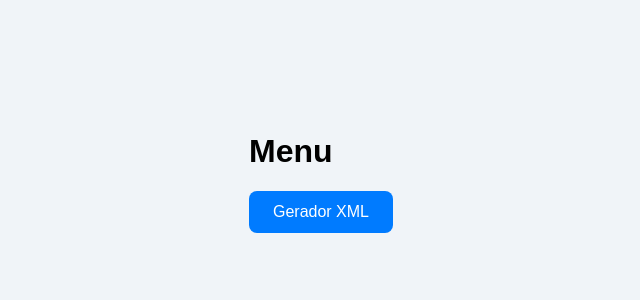
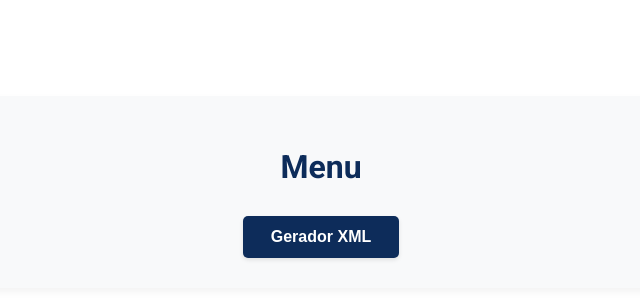
Before and after one commit to vitorsilvaMRS/sharepoint-site, a plain HTML site: page index.html in a window 1280 px wide. Shown: the part 228-528 px from the top of the page, without its empty margins (319-959 px from the left). Drawn offline with Linux system fonts and the light colour scheme.

Commit message:
Add files via upload

```diff
--- a/XML/XML.css
+++ b/XML/XML.css
@@ -1,99 +1,138 @@
+@import url("https://fonts.googleapis.com/css2?family=Roboto:wght@400;700&display=swap");
+
 body {
-    font-family: Arial, sans-serif;
+    font-family: 'Roboto', sans-serif; /* Use Roboto font */
     margin: 0;
-    padding: 0;
-    background-color: #f4f4f4;
+    padding: 20px; /* Add padding */
+    background-color: #ffffff; /* White background */
     display: flex;
     justify-content: center;
-    align-items: center;
-    height: 100vh;
-    width: 100vw;
+    align-items: flex-start; /* Align container to top */
+    min-height: 100vh;
+    color: #333;
 }
 
 .container {
     display: flex;
     flex-direction: column;
-    align-items: center; /* Centraliza os itens */
-    justify-content: center;
-    max-width: 600px;
-    width: 90%; /* Garante que não fique muito estreito */
-    min-height: 400px; /* Evita que fique esmagado */
-    background: white;
-    padding: 20px;
+    align-items: center;
+    justify-content: flex-start; /* Align content to top */
+    max-width: 800px; /* Consistent max-width */
+    width: 90%;
+    background: #f8f9fa; /* Light grey background */
+    padding: 30px;
     border-radius: 8px;
-    box-shadow: 0 0 10px rgba(0, 0, 0, 0.1);
+    box-shadow: 0 4px 8px rgba(0, 0, 0, 0.05);
     text-align: center;
+    margin-top: 30px; /* Add margin from top */
 }
 
+h1 {
+    color: #0d2c5a; /* Blue title */
+    margin-bottom: 20px;
+}
+
+label {
+    display: block; /* Ensure labels are on their own line */
+    margin-bottom: 5px;
+    font-weight: bold;
+    color: #0d2c5a; /* Blue labels */
+    text-align: center; /* Align labels center */
+    width: 100%; /* Make labels take full width */
+}
+
+input[type="text"],
+textarea {
+    width: calc(100% - 22px); /* Adjust width considering padding and border */
+    padding: 10px;
+    margin-bottom: 15px;
+    border: 1px solid #ccc;
+    border-radius: 5px;
+    font-family: 'Roboto', sans-serif;
+    font-size: 14px;
+}
+
+textarea {
+    height: 100px; /* Adjust height */
+    resize: vertical; /* Allow vertical resize */
+    text-align: center; /* Center the text horizontally */
+}
 
 button {
     margin-top: 10px;
-    padding: 10px;
+    padding: 10px 20px; /* Adjusted padding */
     border: none;
-    background: #007BFF;
+    background: #0d2c5a; /* Blue background */
     color: white;
     cursor: pointer;
     border-radius: 5px;
+    font-family: 'Roboto', sans-serif;
+    font-weight: bold;
+    font-size: 15px;
+    transition: background-color 0.3s ease, transform 0.1s ease;
+    box-shadow: 0 2px 4px rgba(0, 0, 0, 0.1);
 }
 
 button:hover {
-    background: #0056b3;
+    background: #0a2145; /* Darker blue on hover */
+    transform: translateY(-1px);
+}
+
+button:active {
+    transform: translateY(0px);
+    box-shadow: none;
 }
 
 #structureList {
     list-style: none;
     padding: 0;
+    width: 100%; /* Make list take full width */
+    margin-top: 20px;
 }
 
 #structureList li {
-    background: #e0e0e0;
-    padding: 10px;
-    margin: 5px;
+    background: #e9ecef; /* Slightly different grey for list items */
+    padding: 12px 15px;
+    margin-bottom: 8px; /* Use margin-bottom */
     display: flex;
     justify-content: space-between;
     align-items: center;
     border-radius: 5px;
+    text-align: left;
 }
 
-textarea {
-    width: 100%;
-    height: 150px;
-    margin-top: 10px;
-    resize: none;
+#structureList li span { /* Style the text part */
+    flex-grow: 1;
+    margin-right: 10px;
+}
+
+#structureList li button {
+    background-color: #dc3545; /* Red for delete button */
+    padding: 5px 10px;
+    font-size: 12px;
+    margin-left: 10px; /* Ensure some space */
+    box-shadow: none;
+}
+
+#structureList li button:hover {
+    background-color: #c82333; /* Darker red */
+    transform: none; /* No lift effect for small buttons */
 }
 
 button.salvar {
-    display: flex;
-    justify-content: center;
-    align-items: center;
-    margin: 10px auto; /* Centraliza horizontalmente */
-    padding: 10px;
-    border: none;
-    background: #007BFF;
-    color: white;
-    cursor: pointer;
-    border-radius: 5px;
-    width: 200px; /* Define um tamanho fixo */
-    text-align: center;
+    background: #28a745; /* Green for save button */
+    width: auto; /* Let padding define width */
+    min-width: 150px;
+    margin-top: 20px;
 }
 
-
-
 button.salvar:hover {
-    background: #0056b3;
+    background: #218838; /* Darker green */
 }
 
-#structureList li {
-    background: #e0e0e0;
-    padding: 10px;
-    margin: 5px;
-    display: flex;
-    justify-content: space-between;
-    align-items: center;
-    border-radius: 5px;
-    gap: 10px; /* Adiciona espaço entre o texto e o botão */
+/* Ensure icon is visible if used */
+img[src="baixados.ico"] {
+    display: inline-block; /* Or block depending on desired layout */
+    vertical-align: middle;
+    margin-right: 5px;
 }
-
-#structureList li button {
-    margin-left: 15px; /* Adiciona mais espaço entre o texto e o botão */
-}
--- a/style.css
+++ b/style.css
@@ -1,25 +1,53 @@
+@import url('https://fonts.googleapis.com/css2?family=Roboto:wght@400;700&display=swap');
+
 body {
     margin: 0;
-    padding: 0;
-    height: 100vh;
+    padding: 20px; /* Add some padding */
+    min-height: 100vh; /* Ensure body takes full height */
     display: flex;
+    flex-direction: column; /* Allow content stacking */
     justify-content: center;
     align-items: center;
-    background-color: #f0f4f8;
-    font-family: Arial, sans-serif;
+    background-color: #ffffff; /* White background */
+    font-family: 'Roboto', sans-serif; /* Use Roboto font */
+    color: #333; /* Default text color */
+}
+
+h1 { /* Add basic styling for a potential title */
+    color: #0d2c5a; /* Blue title */
+    margin-bottom: 30px;
 }
 
 button {
-    padding: 12px 24px;
+    padding: 12px 28px; /* Slightly larger padding */
     font-size: 16px;
+    font-weight: bold; /* Bolder text */
     border: none;
-    border-radius: 8px;
-    background-color: #007BFF;
-    color: white;
+    border-radius: 5px; /* Slightly less rounded */
+    background-color: #0d2c5a; /* Blue background */
+    color: #ffffff; /* White text */
     cursor: pointer;
-    transition: background-color 0.3s ease;
+    transition: background-color 0.3s ease, transform 0.1s ease; /* Add transform transition */
+    box-shadow: 0 2px 4px rgba(0, 0, 0, 0.1); /* Subtle shadow */
 }
 
 button:hover {
-    background-color: #0056b3;
+    background-color: #0a2145; /* Darker blue on hover */
+    transform: translateY(-1px); /* Slight lift effect */
 }
+
+button:active {
+    transform: translateY(0px); /* Press effect */
+    box-shadow: none; /* Remove shadow on press */
+}
+
+/* Add a container class for potential content grouping */
+.container {
+    background-color: #f8f9fa; /* Light grey background for container */
+    padding: 30px;
+    border-radius: 8px;
+    box-shadow: 0 4px 8px rgba(0, 0, 0, 0.05);
+    text-align: center;
+    max-width: 800px; /* Limit container width */
+    width: 90%;
+}
```
Lines whose indentation alone changed are shown as unchanged.
